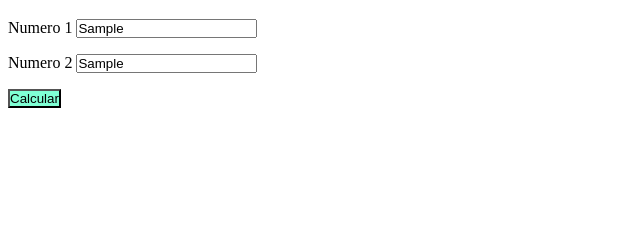
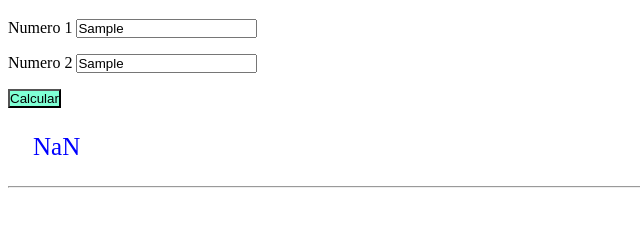
Before and after one commit to ianmonteirom/Projeto4, a plain HTML site: page index.html in a window 1280 px wide. Both pictures are taken after typing "Sample", "Sample" into the empty fields and a click on the input "Calcular". Shown: the part 61-288 px from the top of the page, without its empty margins (0-640 px from the left). Drawn offline with Linux system fonts and the light colour scheme.

Commit message:
Criando o script do calculo

```diff
--- a/css/style.css
+++ b/css/style.css
@@ -11,3 +11,9 @@
     color: aqua;
     cursor: pointer;
 }
+
+#resultado {
+    font-size: 25px;
+    color: blue;
+    margin-left: 25px;
+}
--- a/index.html
+++ b/index.html
@@ -20,6 +20,7 @@
     </p>
     <input type="submit" value="Calcular" id="calc" onclick="calc()">
     <p id="resultado"></p>
+    <hr>
 
     <script src="script.js"></script>
 </body>
--- a/script.js
+++ b/script.js
@@ -0,0 +1,7 @@
+function calc() {
+    //DECLARANDO AS VARIÁVEIS
+    let num1 = Number(document.querySelector('#num1').value);
+    let num2 = Number(document.querySelector('#num2').value);
+    let res = document.querySelector('#resultado');
+    res.innerHTML = num1 * num2;
+}
```
